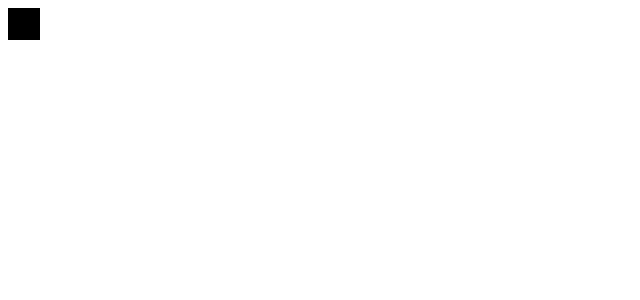
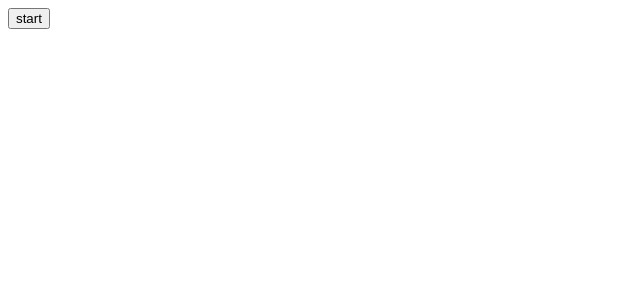
Before and after one commit to relationslab/minesweeper, a React (Create React App) app: page / in a window 1280 px wide. Shown: the top 300 px of the page, without its empty margins (0-640 px from the left). Built offline with nearby package versions, Linux system fonts and the light colour scheme.

Commit message:
add:Boardコンポーネントの追加
前回のコミットからの変更点

storeをCellからBoardに繰り上げ

reducer内の処理をhelperに分けました

Redux DevToolsを導入

```diff
--- /dev/null
+++ b/src/components/Board.tsx
@@ -0,0 +1,48 @@
+import React from "react";
+import styled from "styled-components";
+import { BoardState } from "../modules/Board/types";
+import Cell from "./Cell";
+
+const StyledBoard = styled.div<{ width: number; height: number }>`
+  display: grid;
+  grid-template-columns: repeat(${(props) => props.width}, 30px);
+  grid-template-rows: repeat(${(props) => props.height}, 30px);
+`;
+
+type BoardProps = {
+  board: BoardState;
+  handleCreateBoard: (width: number, height: number) => void;
+  handleOpenCell: (e: React.MouseEvent, x: number, height: number) => void;
+  handleToggleFlag: (e: React.MouseEvent, x: number, height: number) => void;
+};
+
+const Board: React.FC<BoardProps> = ({
+  board,
+  handleCreateBoard,
+  handleOpenCell,
+  handleToggleFlag,
+}) => {
+  return (
+    <>
+      <button onClick={() => handleCreateBoard(board.width, board.height)}>
+        start
+      </button>
+      <StyledBoard width={board.width} height={board.height}>
+        {board.cells.map((row, x) =>
+          row.map((cell, y) => (
+            <Cell
+              key={y}
+              cell={cell}
+              x={x}
+              y={y}
+              onClick={(e) => handleOpenCell(e, x, y)}
+              onContextMenu={(e) => handleToggleFlag(e, x, y)}
+            />
+          ))
+        )}
+      </StyledBoard>
+    </>
+  );
+};
+
+export default Board;
--- a/src/components/Cell.tsx
+++ b/src/components/Cell.tsx
@@ -1,6 +1,6 @@
 import React from "react";
 import styled from "styled-components";
-import { CellState } from "../modules/Cell/types";
+import { CellState } from "../modules/Board/types";
 
 const StyledCell = styled.div<{ styleIsOpened: boolean }>`
   width: 30px;
@@ -8,7 +8,7 @@ const StyledCell = styled.div<{ styleIsOpened: boolean }>`
   border: 1px solid #000;
   text-align: center;
   line-height: 30px;
-  background: ${(props) => (props.styleIsOpened ? "#fff" : "#000")};
+  background: ${(props) => (props.styleIsOpened ? "#fff" : "#777")};
 `;
 
 const StyledImg = styled.img`
@@ -18,23 +18,21 @@ const StyledImg = styled.img`
 
 type CellProps = {
   cell: CellState;
-  handleOpenCell: () => void;
-  handleToggleFlag: (e: React.MouseEvent) => void;
+  x: number;
+  y: number;
+  onClick: (e: React.MouseEvent) => void;
+  onContextMenu: (e: React.MouseEvent) => void;
 };
 
 const flag = () => {
   return <StyledImg src={`${process.env.PUBLIC_URL}/flag.png`} alt="hgoe" />;
 };
 
-const Cell: React.FC<CellProps> = ({
-  cell,
-  handleOpenCell,
-  handleToggleFlag,
-}) => {
+const Cell: React.FC<CellProps> = ({ cell, onClick, onContextMenu }) => {
   return (
     <StyledCell
-      onClick={handleOpenCell}
-      onContextMenu={handleToggleFlag}
+      onClick={(e) => onClick(e)}
+      onContextMenu={(e) => onContextMenu(e)}
       styleIsOpened={cell.isOpened}
     >
       {cell.isFlagged
--- /dev/null
+++ b/src/containers/Board.tsx
@@ -0,0 +1,35 @@
+import React from "react";
+import { useDispatch, useSelector } from "react-redux";
+import Board from "../components/Board";
+import { RootState } from "../rootReducer";
+import {
+  createBoardAction,
+  openCellAction,
+  toggleFlagAction,
+} from "../modules/Board/board";
+
+const ContainerBoard = () => {
+  const dispatch = useDispatch();
+
+  const board = useSelector((state: RootState) => state.board);
+
+  const handleCreateBoard = (width: number, height: number) => {
+    dispatch(createBoardAction(width, height));
+  };
+
+  const handleOpenCell = (e: React.MouseEvent, x: number, y: number) => {
+    e.preventDefault();
+    dispatch(openCellAction(x, y));
+  };
+
+  const handleToggleFlag = (e: React.MouseEvent, x: number, y: number) => {
+    e.preventDefault();
+    dispatch(toggleFlagAction(x, y));
+  };
+
+  const _props = { board, handleCreateBoard, handleOpenCell, handleToggleFlag };
+
+  return <Board {..._props}></Board>;
+};
+
+export default ContainerBoard;
--- a/src/containers/Cell.tsx
+++ /dev/null
@@ -1,32 +0,0 @@
-import React from "react";
-import { useDispatch, useSelector } from "react-redux";
-import Cell from "../components/Cell";
-import { RootState } from "../rootReducer";
-import { openCell, toggleFlag } from "../modules/Cell/Cell";
-
-const ContainerCell = () => {
-  const dispatch = useDispatch();
-  const cell = useSelector((state: RootState) => state.cell);
-
-  const handleOpenCell = () => {
-    cell.isFlagged = false;
-    if (cell.isOpened) {
-      return;
-    } else {
-      dispatch(openCell());
-    }
-  };
-  const handleToggleFlag = (e: React.MouseEvent) => {
-    e.preventDefault();
-    if (cell.isOpened) {
-      return;
-    } else {
-      dispatch(toggleFlag());
-    }
-  };
-
-  const _props = { cell, handleOpenCell, handleToggleFlag };
-
-  return <Cell {..._props} />;
-};
-export default ContainerCell;
--- a/src/index.tsx
+++ b/src/index.tsx
@@ -1,13 +1,13 @@
 import React from "react";
 import ReactDOM from "react-dom";
 
-import Cell from "./containers/Cell";
+import Board from "./containers/Board";
 import { Provider } from "react-redux";
 import store from "./rootReducer";
 
 ReactDOM.render(
   <Provider store={store}>
-    <Cell />
+    <Board />
   </Provider>,
   document.getElementById("root")
 );
--- /dev/null
+++ b/src/modules/Board/board.ts
@@ -0,0 +1,64 @@
+import { ActionTypes, BoardState, BoardActionTypes } from "./types";
+import { createBoard, openCell, toggleFlag } from "./helper";
+
+const initialState: BoardState = {
+  cells: [],
+  width: 10,
+  height: 8,
+};
+
+const reducer = (state = initialState, action: BoardActionTypes) => {
+  switch (action.type) {
+    case ActionTypes.CREATE_BOARD:
+      return {
+        ...state,
+        cells: createBoard(state, action),
+      };
+    case ActionTypes.OPEN_CELL:
+      return {
+        ...state,
+        cells: openCell(state, action),
+      };
+    case ActionTypes.TOGGLE_FLAG:
+      return {
+        ...state,
+        cells: toggleFlag(state, action),
+      };
+    default:
+      return state;
+  }
+};
+export const createBoardAction = (
+  width: number,
+  height: number
+): BoardActionTypes => {
+  return {
+    type: ActionTypes.CREATE_BOARD,
+    payload: {
+      width: width,
+      height: height,
+    },
+  };
+};
+
+export const openCellAction = (x: number, y: number): BoardActionTypes => {
+  return {
+    type: ActionTypes.OPEN_CELL,
+    payload: {
+      x: x,
+      y: y,
+    },
+  };
+};
+
+export const toggleFlagAction = (x: number, y: number): BoardActionTypes => {
+  return {
+    type: ActionTypes.TOGGLE_FLAG,
+    payload: {
+      x: x,
+      y: y,
+    },
+  };
+};
+
+export default reducer;
--- /dev/null
+++ b/src/modules/Board/helper.tsx
@@ -0,0 +1,55 @@
+import {
+  CellState,
+  BoardState,
+  OpenCellAction,
+  ToggleFlagAction,
+  CreateBoardAction,
+} from "./types";
+
+export const createBoard = (
+  state: BoardState,
+  { payload }: CreateBoardAction
+): CellState[][] => {
+  const { width, height } = payload;
+
+  const cells: CellState[][] = state.cells;
+  for (let i = 0; i < height; i++) {
+    cells.push([]);
+    for (let j = 0; j < width; j++) {
+      cells[i].push({
+        isOpened: false,
+        isFlagged: false,
+        hasMine: false,
+        surrounding_mines: 0,
+      });
+    }
+  }
+  return cells;
+};
+
+export const openCell = (
+  state: BoardState,
+  { payload }: OpenCellAction
+): CellState[][] => {
+  const { x, y } = payload;
+
+  const newCells = [...state.cells];
+  newCells[x][y].isOpened = true;
+  newCells[x][y].isFlagged = false;
+  return newCells;
+};
+
+export const toggleFlag = (
+  state: BoardState,
+  { payload }: ToggleFlagAction
+): CellState[][] => {
+  const { x, y } = payload;
+
+  const newToggleFlag = [...state.cells];
+  if (newToggleFlag[x][y].isOpened === true) {
+    return newToggleFlag;
+  } else {
+    newToggleFlag[x][y].isFlagged = !newToggleFlag[x][y].isFlagged;
+  }
+  return newToggleFlag;
+};
--- /dev/null
+++ b/src/modules/Board/types.ts
@@ -0,0 +1,47 @@
+export const ActionTypes = {
+  OPEN_CELL: "minesweeper/board/OPEN_CELL",
+  TOGGLE_FLAG: "minesweeper/board/TOGGLE_FLAG",
+  CREATE_BOARD: "minesweeper/board/CREATE_BOARD",
+} as const;
+
+export type CellState = {
+  isOpened: boolean;
+  isFlagged: boolean;
+  hasMine: boolean;
+  surrounding_mines: number;
+};
+
+export type BoardState = {
+  cells: CellState[][];
+  width: number;
+  height: number;
+};
+
+export type OpenCellAction = {
+  type: typeof ActionTypes.OPEN_CELL;
+  payload: {
+    x: number;
+    y: number;
+  };
+};
+
+export type ToggleFlagAction = {
+  type: typeof ActionTypes.TOGGLE_FLAG;
+  payload: {
+    x: number;
+    y: number;
+  };
+};
+
+export type CreateBoardAction = {
+  type: typeof ActionTypes.CREATE_BOARD;
+  payload: {
+    width: number;
+    height: number;
+  };
+};
+
+export type BoardActionTypes =
+  | OpenCellAction
+  | ToggleFlagAction
+  | CreateBoardAction;
--- a/src/modules/Cell/Cell.ts
+++ /dev/null
@@ -1,38 +0,0 @@
-import { ActionTypes, CellState, CellActionTypes } from "./types";
-
-const initialState: CellState = {
-  isOpened: false,
-  isFlagged: false,
-  hasMine: false,
-  surrounding_mines: 0,
-};
-
-const reducer = (state = initialState, action: CellActionTypes) => {
-  switch (action.type) {
-    case ActionTypes.OPEN_CELL:
-      return {
-        ...state,
-        isOpened: !state.isOpened,
-      };
-    case ActionTypes.TOGGLE_FLAG:
-      return {
-        ...state,
-        isFlagged: !state.isFlagged,
-      };
-    default:
-      return state;
-  }
-};
-
-export const openCell = (): CellActionTypes => {
-  return {
-    type: ActionTypes.OPEN_CELL,
-  };
-};
-export const toggleFlag = (): CellActionTypes => {
-  return {
-    type: ActionTypes.TOGGLE_FLAG,
-  };
-};
-
-export default reducer;
--- a/src/modules/Cell/types.ts
+++ /dev/null
@@ -1,20 +0,0 @@
-export const ActionTypes = {
-  OPEN_CELL: "minesweeper/cell/OPEN_CELL",
-  TOGGLE_FLAG: "minesweeper/cell/TOGGLE_FLAG",
-} as const;
-
-export type CellState = {
-  isOpened: boolean;
-  isFlagged: boolean;
-  hasMine: boolean;
-  surrounding_mines: number;
-};
-
-type OpenCellAction = {
-  type: typeof ActionTypes.OPEN_CELL;
-};
-type ToggleFlag = {
-  type: typeof ActionTypes.TOGGLE_FLAG;
-};
-
-export type CellActionTypes = OpenCellAction | ToggleFlag;
--- a/src/rootReducer.ts
+++ b/src/rootReducer.ts
@@ -1,12 +1,14 @@
 import { combineReducers, createStore } from "redux";
-import cellReducer from "./modules/Cell/Cell";
+import boardReducer from "./modules/Board/board";
+
+const storeEnhancers = (window as any).__REDUX_DEVTOOLS_EXTENSION_COMPOSE__;
 
 const rootReducer = combineReducers({
-  cell: cellReducer,
+  board: boardReducer,
 });
 
 export type RootState = ReturnType<typeof rootReducer>;
 
-const store = createStore(rootReducer);
+const store = createStore(rootReducer, storeEnhancers());
 
 export default store;
```
